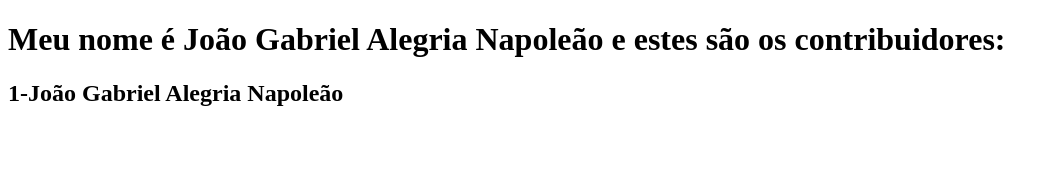
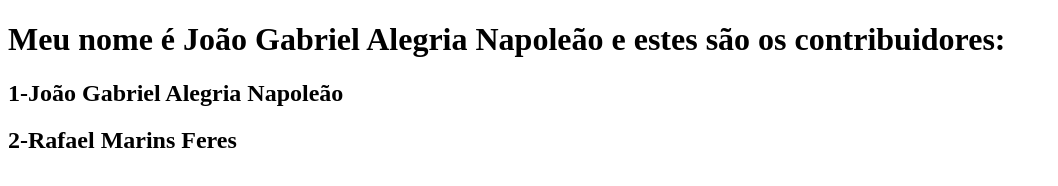
Before and after one commit to Voidgodhand/joaogabrielalegria.2021.1.cscw.pullrequest, a plain HTML site: page index.html in a window 1280 px wide. Shown: the whole page, without its empty margins (0-1058 px from the left). Drawn offline with Linux system fonts and the light colour scheme.

Commit message:
Update index.html

```diff
--- a/index.html
+++ b/index.html
@@ -4,6 +4,7 @@
 
 <h1>Meu nome é João Gabriel Alegria Napoleão e estes são os contribuidores:</h1>
 <h2>1-João Gabriel Alegria Napoleão</h2>
+<h2>2-Rafael Marins Feres</h2>
 
 </body>
 </html>
```
